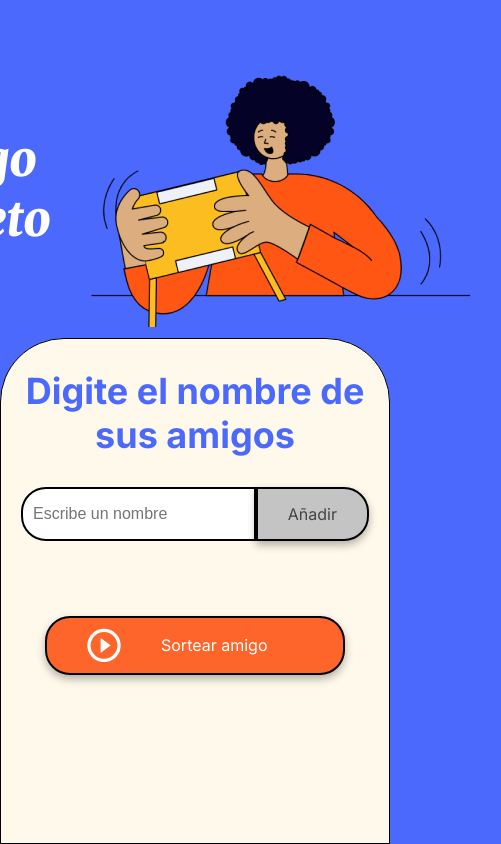
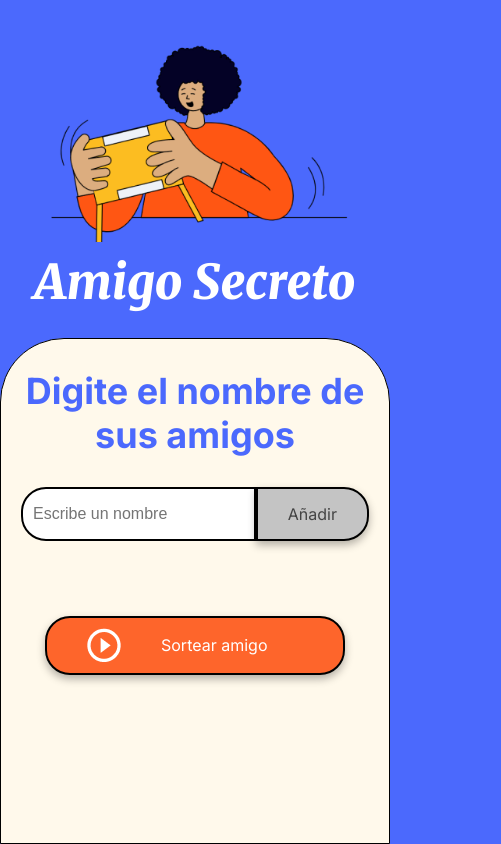
Before and after one commit to AldanaAranda/Challenge-Amigo-Secreto, a plain HTML site: page index.html in a window 390 px wide. Shown: the whole page, 501 px wide, since content can reach past the window. Drawn offline with Linux system fonts and the light colour scheme.

Commit message:
Modificando CSS para que sea responsive

```diff
--- a/style.css
+++ b/style.css
@@ -36,7 +36,6 @@ body {
     display: flex;
     justify-content: center;
     align-items: center;
-    padding: 40px 0 0;
 }
 
 /* Sección de entrada */
@@ -160,3 +159,19 @@ ul {
 .button-draw:hover {
     background-color: var(--color-button-hover);
 }
+
+@media (max-width: 800px) {
+    .header-banner {
+        flex-direction: column;
+        gap: 10px;
+    }
+
+    .header-banner img {
+        order: 0;
+        width: 90%;
+    }
+
+    .header-banner .main-title {
+        order: 1;
+    }
+}
```
